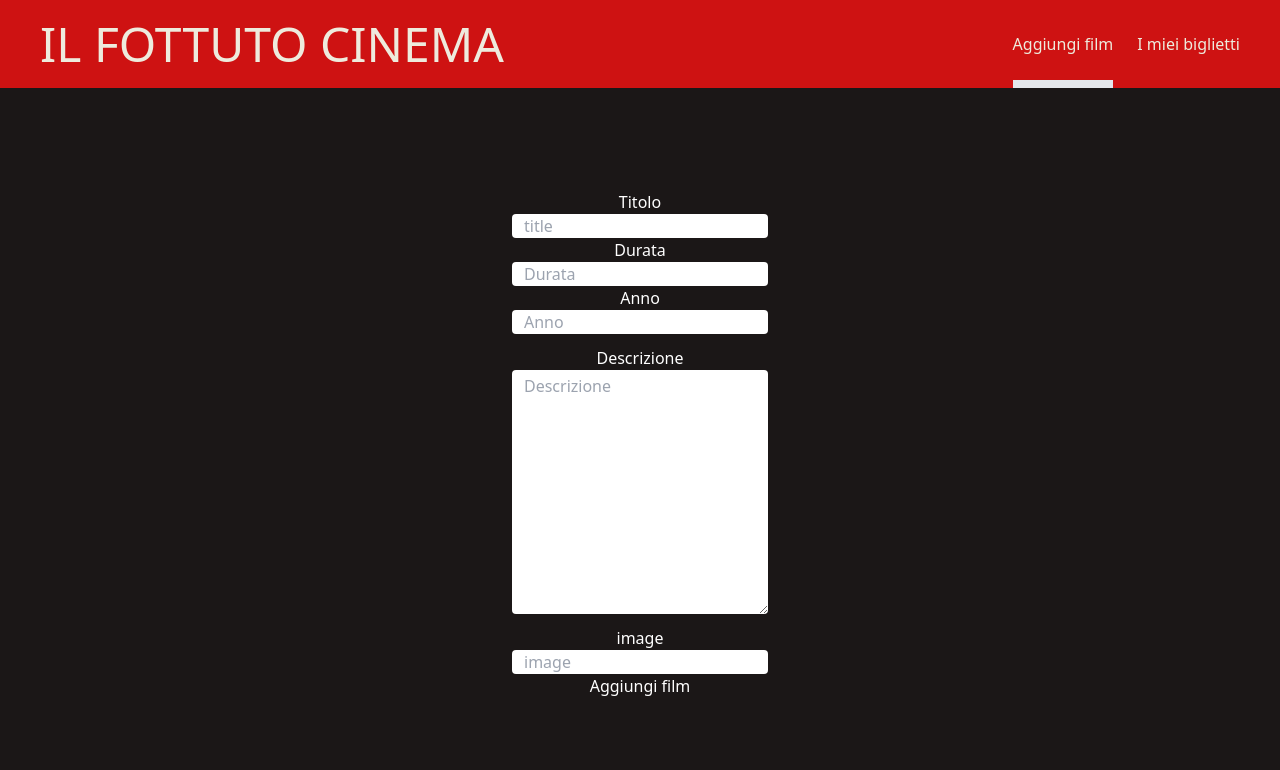
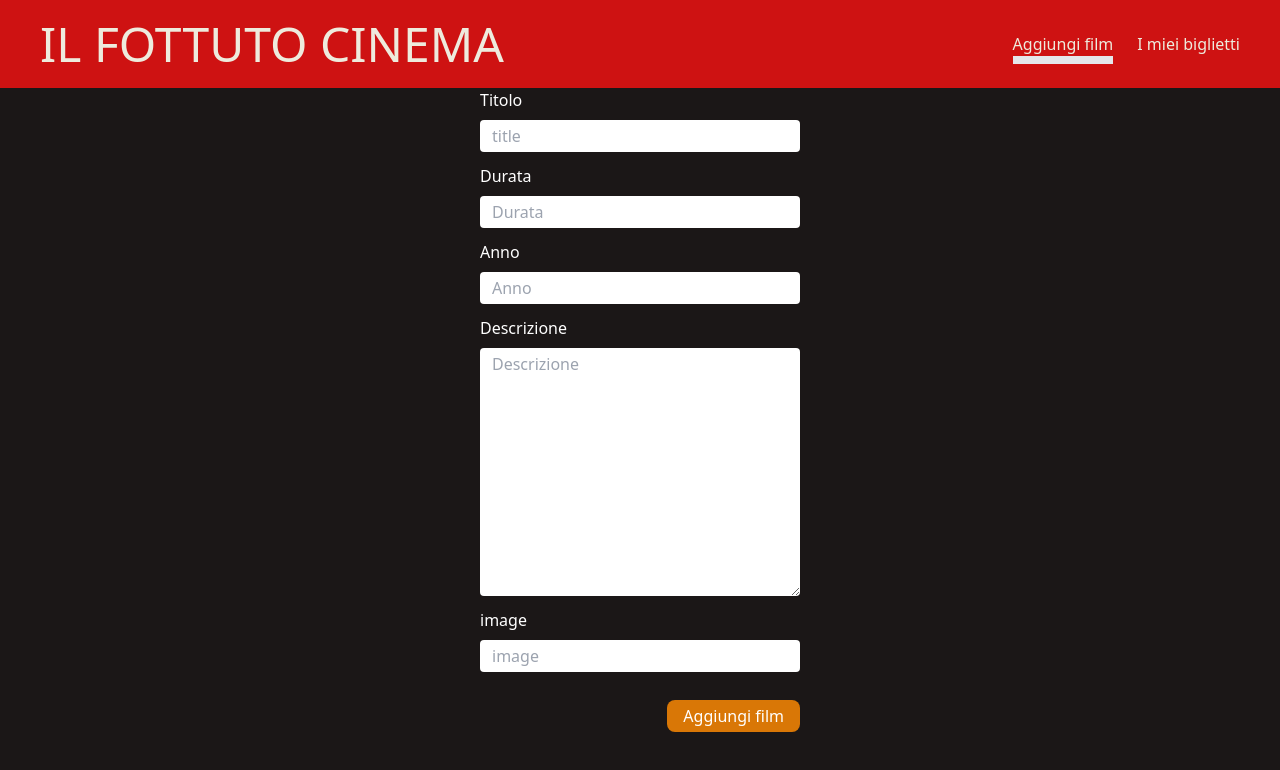
Before and after one commit to LorenzoComparini/Cinema, a Vue app in the folder frontend_cinemissimo/: page /movies/create in a window 1280 px wide. Shown: the top 770 px of the page. Built offline with nearby package versions, Linux system fonts and the light colour scheme.

Commit message:
frontend graphic improvements

```diff
--- a/frontend_cinemissimo/src/App.vue
+++ b/frontend_cinemissimo/src/App.vue
@@ -1,6 +1,6 @@
 <template>
   <div id="app">
-    <div class="flex flex-col bg-nero w-full h-screen">
+    <div class="flex flex-col bg-nero w-full min-h-screen">
       <Navbar></Navbar>
       <router-view></router-view>
     </div>
--- a/frontend_cinemissimo/src/components/Home.vue
+++ b/frontend_cinemissimo/src/components/Home.vue
@@ -5,6 +5,7 @@
                 <img :src="movie.img" alt="" class="w-full mb-2 font-medium rounded">
                 <p class="text-bianco">{{ movie.title }}</p>
             </div>
+
         </div>
     </div>
 </template>
--- a/frontend_cinemissimo/src/components/addFilm.vue
+++ b/frontend_cinemissimo/src/components/addFilm.vue
@@ -1,21 +1,23 @@
 <template>
-    <div class="flex flex-row h-full w-full">
-        <div class="flex flex-col w-full h-full items-center justify-center">
-            <label for="title" class="text-white">Titolo</label>
-            <input class="rounded px-3 w-64" type="text" id="title" placeholder="title" v-model="movie.title">
-            <label for="title" class="text-white">Durata</label>
-            <input class="rounded px-3 w-64" type="text" id="Durata" placeholder="Durata" v-model="movie.duration">
-            <label for="title" class="text-white">Anno</label>
-            <input class="rounded px-3 w-64" type="text" id="Anno" placeholder="Anno" v-model="movie.year">
-            <label for="title" class="text-white mt-3">Descrizione</label>
+    <div class="flex flex-row h-full w-full justify-center">
+        <div class="flex flex-col h-full w-1/4 justify-center ">
+            <label for="title" class="text-white mb-2">Titolo</label>
+            <input class="rounded px-3 w-full py-1 outline-none" type="text" id="title" placeholder="title" v-model="movie.title">
+            <label for="title" class="text-white mb-2 mt-3">Durata</label>
+            <input class="rounded px-3 w-full py-1 outline-none" type="text" id="Durata" placeholder="Durata" v-model="movie.duration">
+            <label for="title" class="text-white mb-2 mt-3">Anno</label>
+            <input class="rounded px-3 w-full py-1 outline-none" type="text" id="Anno" placeholder="Anno" v-model="movie.year">
+            <label for="title" class="text-white  mb-2 mt-3 outline-none">Descrizione</label>
             <!-- cambiare in textarea -->
-            <textarea class="rounded px-3 w-64 pt-1" name="descrizione" id="descrizione" cols="30" rows="10" placeholder="Descrizione" v-model="movie.description"></textarea>
-            <label for="title" class="text-white mt-3">image</label>
-            <input class="rounded px-3 w-64" type="text" id="image" placeholder="image" v-model="movie.img">
+            <textarea class="rounded px-3 w-full pt-1 py-1 outline-none" name="descrizione" id="descrizione" cols="30" rows="10" placeholder="Descrizione" v-model="movie.description"></textarea>
+            <label for="title" class="text-white  mb-2 mt-3">image</label>
+            <input class="rounded px-3 w-full py-1 outline-none" type="text" id="image" placeholder="image" v-model="movie.img">
 
-            <button class="text-white" @click="addFilm()">
-                Aggiungi film
-            </button>
+            <div class="w-full flex flex-row justify-end mt-7">
+                <button class="text-white bg-yellow-600 rounded-lg py-1 px-4" @click="addFilm()">
+                    Aggiungi film
+                </button>
+            </div>
         </div>
     </div>
 </template>
```
